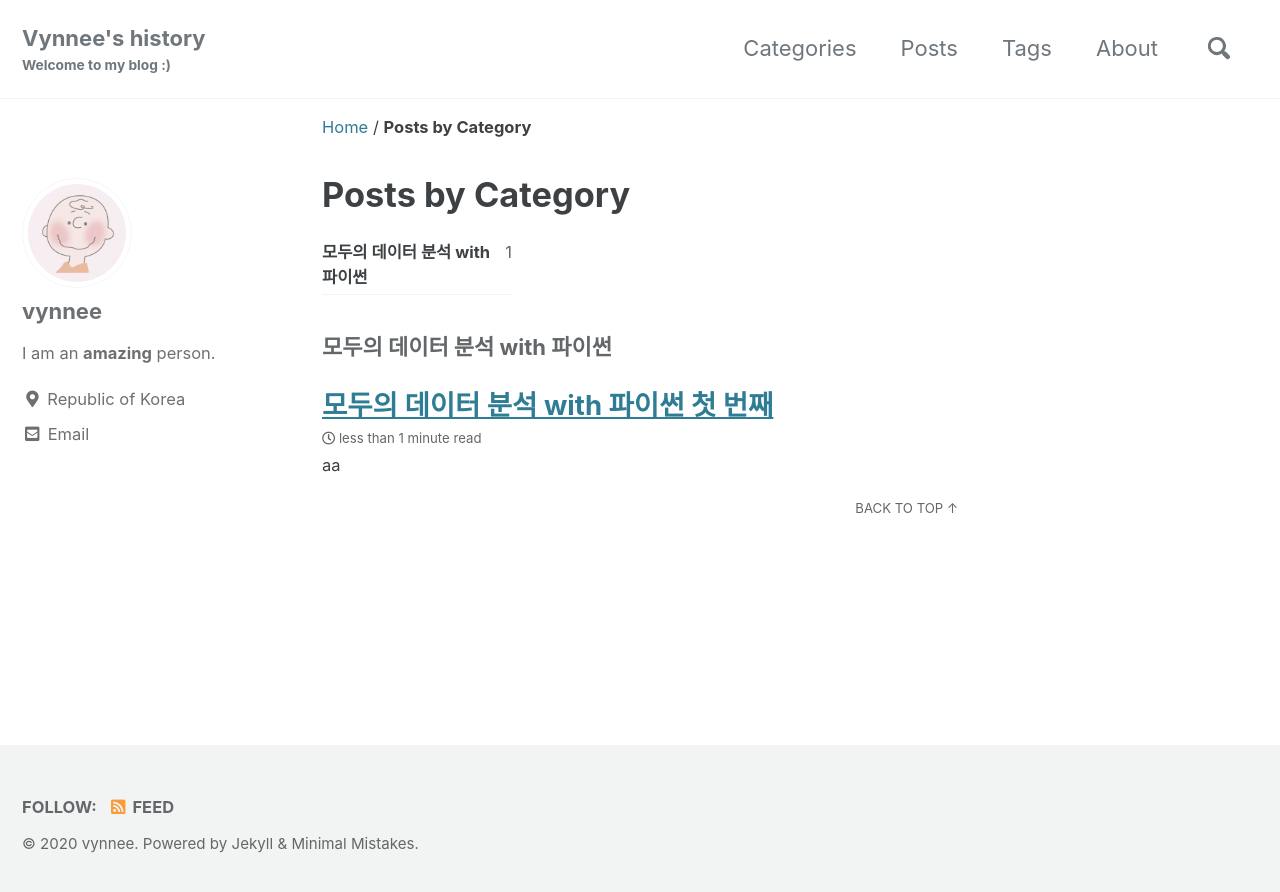
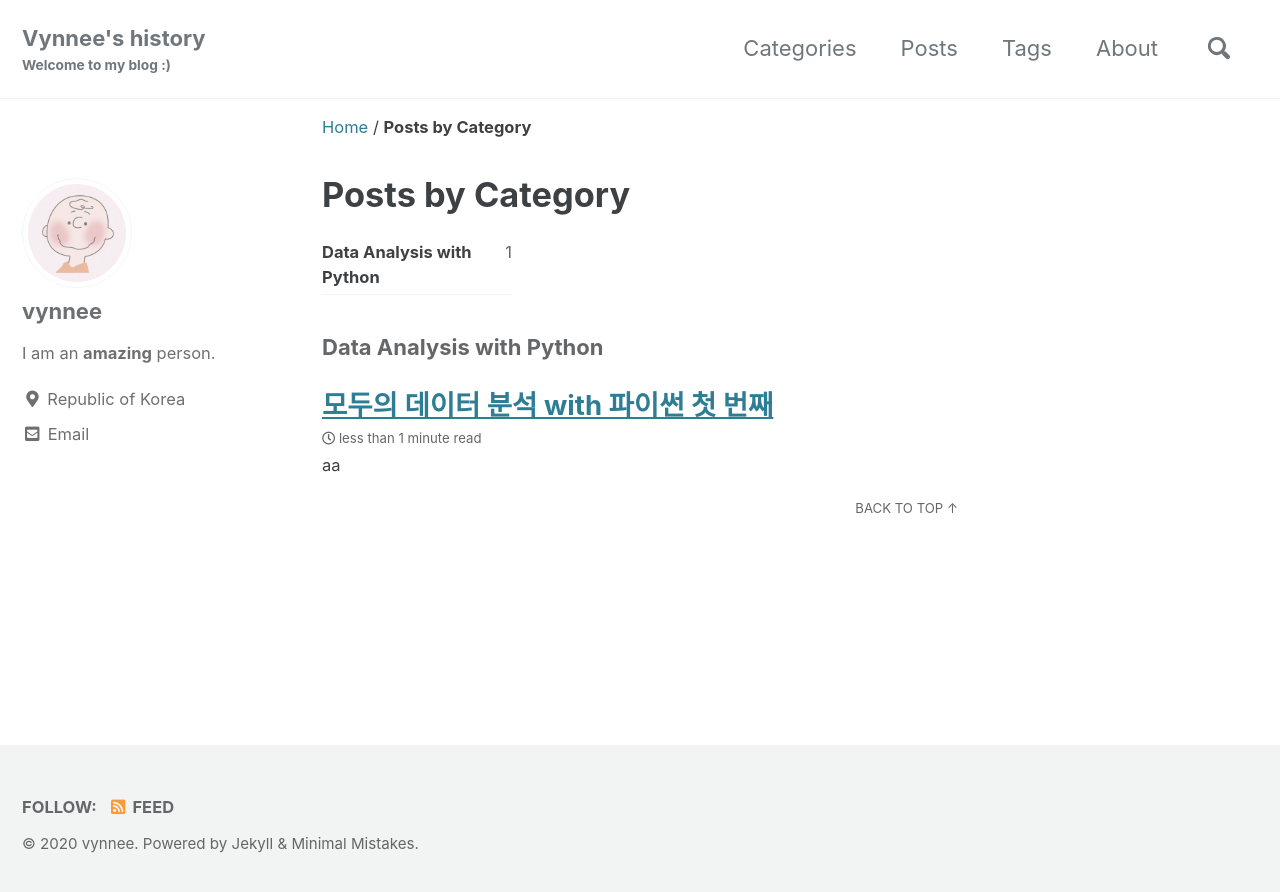
Before and after one commit to vynnee/vynnee.github.io, a Jekyll site: the page built from _pages/category-archive.md, in a window 1280 px wide. Shown: the top 892 px of the page. Built offline with Jekyll 4.4.1, drawn with Linux system fonts in a browser that asks for light colours; cached includes are drawn as plain includes.

Commit message:
[2020-12-27] post modify

```diff
--- a/_posts/2020-12/python/2020-12-24-num1.md
+++ b/_posts/2020-12/python/2020-12-24-num1.md
@@ -7,7 +7,7 @@ comments: true
 related: true
 popular: true
 categories:
-- 모두의 데이터 분석 with 파이썬
+- Data Analysis with Python
 toc: true
 toc_sticky: true
 toc_label: 목차
```
